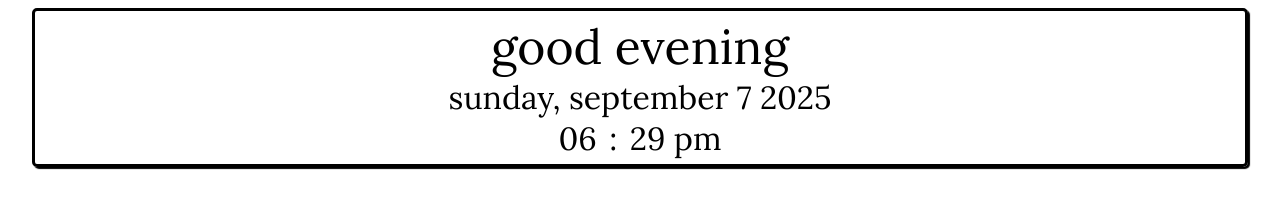
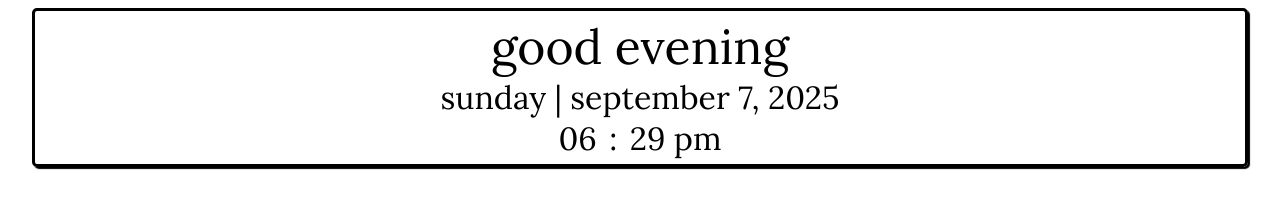
Before and after one commit to emilia-ozan/emilia-ozan.github.io, a plain HTML site: page index.html in a window 1280 px wide. Drawn offline with Linux system fonts and the light colour scheme.

Commit message:
Update index.html

```diff
--- a/index.html
+++ b/index.html
@@ -95,7 +95,8 @@
       const monthName = monthNames[today.getMonth()];
       const date = today.getDate();
       const year = today.getFullYear();
-      document.getElementById("date").innerHTML = dayName + ", " + monthName + " " + date + " " + year;
+      document.getElementById("date").innerHTML = dayName + " | " + monthName + " " + date + ", " + year;
+
     }
 
     function displayClock(today) {
```
